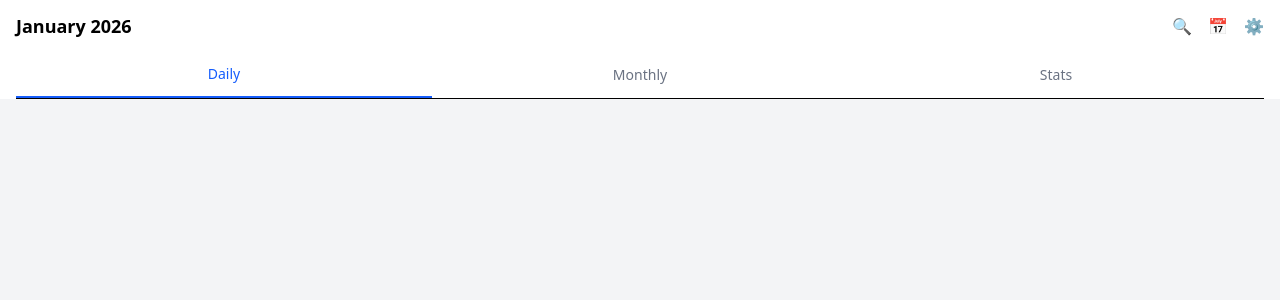
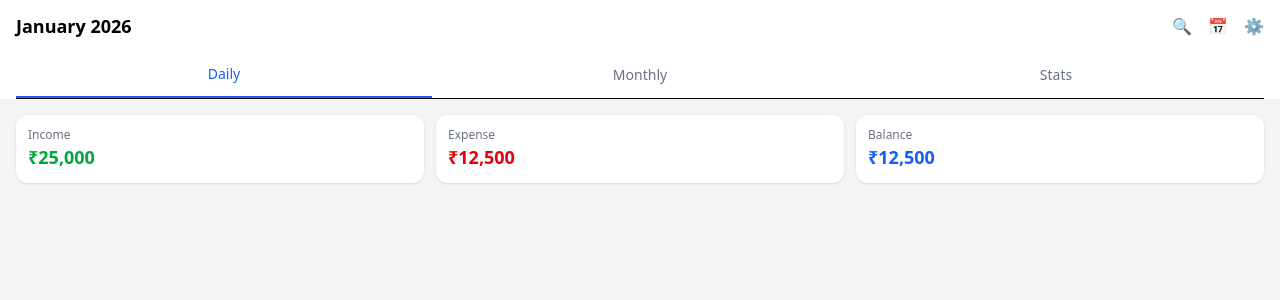
Before and after one commit to srinisapparada/expense-manager, a React (Vite) app in the folder expense-manager-react/: page / in a window 1280 px wide. Shown: the top 300 px of the page. Built offline with nearby package versions, Linux system fonts and the light colour scheme.

Commit message:
feat: add summary row (income, expense, balance)

```diff
--- a/expense-manager-react/src/App.jsx
+++ b/expense-manager-react/src/App.jsx
@@ -1,11 +1,13 @@
 import Header from "./components/Header";
 import Tabs from "./components/Tabs";
+import SummaryRow from "./components/SummaryRow";
 
 export default function App() {
   return (
     <div className="min-h-screen bg-gray-100">
       <Header />
       <Tabs />
+      <SummaryRow />
     </div>
   );
 }
--- /dev/null
+++ b/expense-manager-react/src/components/SummaryRow.jsx
@@ -0,0 +1,29 @@
+export default function SummaryRow() {
+  return (
+    <div className="grid grid-cols-3 gap-3 px-4 py-4 bg-gray-100">
+      {/* Income */}
+      <div className="bg-white rounded-xl p-3 shadow-sm">
+        <p className="text-xs text-gray-500">Income</p>
+        <p className="text-lg font-semibold text-green-600">
+          ₹25,000
+        </p>
+      </div>
+
+      {/* Expense */}
+      <div className="bg-white rounded-xl p-3 shadow-sm">
+        <p className="text-xs text-gray-500">Expense</p>
+        <p className="text-lg font-semibold text-red-600">
+          ₹12,500
+        </p>
+      </div>
+
+      {/* Balance */}
+      <div className="bg-white rounded-xl p-3 shadow-sm">
+        <p className="text-xs text-gray-500">Balance</p>
+        <p className="text-lg font-semibold text-blue-600">
+          ₹12,500
+        </p>
+      </div>
+    </div>
+  );
+}
```
